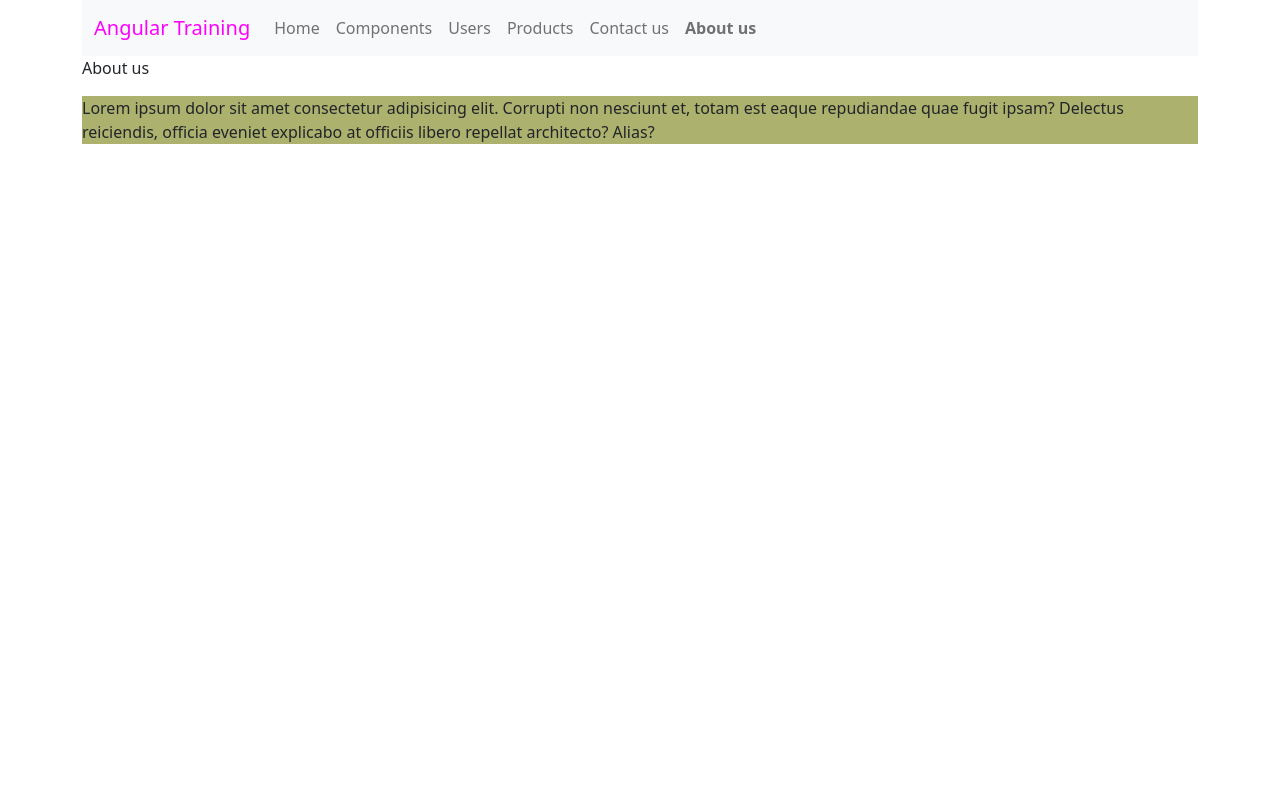
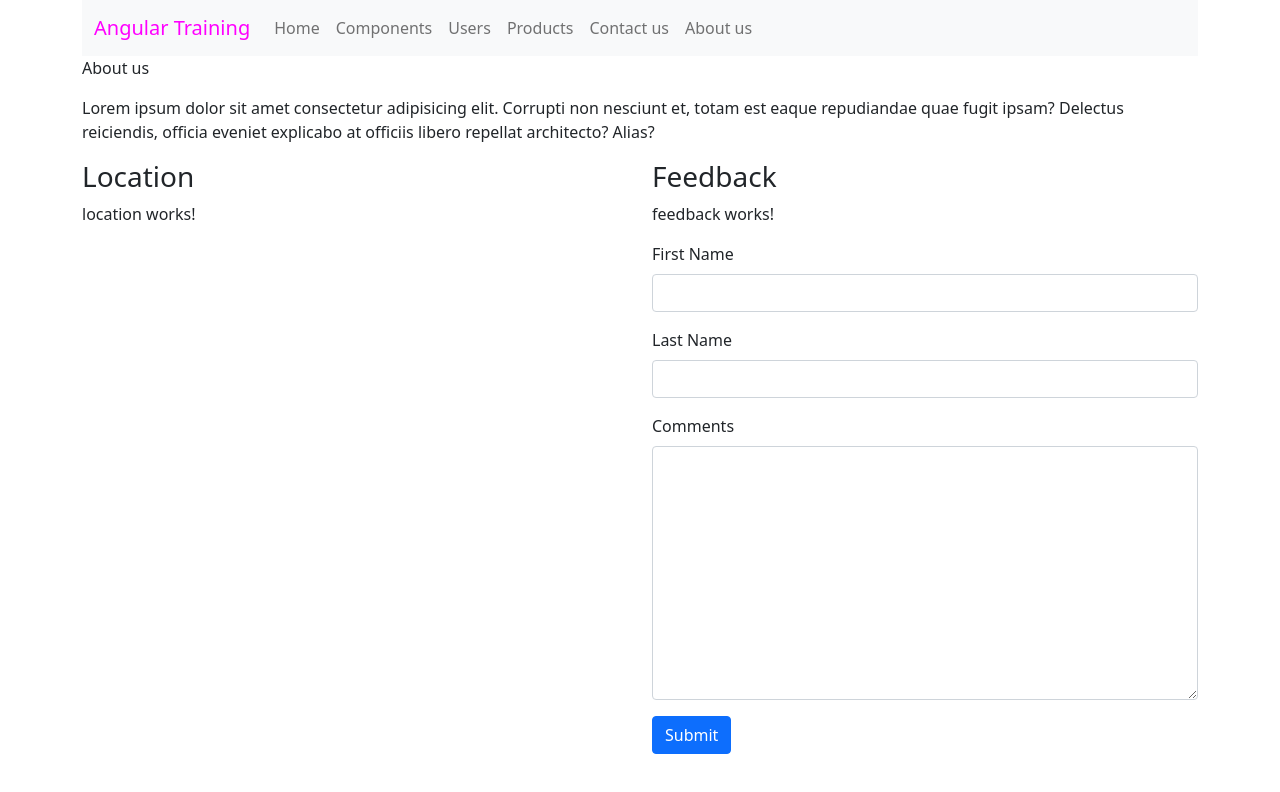
Before and after one commit to shashankGopannagari/demo, an Angular app: page /aboutus in a window 1280 px wide. Shown: the top 792 px of the page. Built offline with nearby package versions, Linux system fonts and the light colour scheme.

Commit message:
named router outlets

```diff
--- a/src/app/about-us/about-us.component.html
+++ b/src/app/about-us/about-us.component.html
@@ -1,4 +1,18 @@
 <p>About us</p>
-<p style="background-color: rgb(172, 177, 110);">
+<p >
     Lorem ipsum dolor sit amet consectetur adipisicing elit. Corrupti non nesciunt et, totam est eaque repudiandae quae fugit ipsam? Delectus reiciendis, officia eveniet explicabo at officiis libero repellat architecto? Alias?
 </p>
+
+<div class="row">
+    <div class="col-md-6">
+        <h3>Location</h3>
+
+        <app-location></app-location>
+        <!-- <router-outlet name="map"></router-outlet> -->
+    </div>
+    <div class="col-md-6">
+        <h3>Feedback</h3>
+        <app-feedback></app-feedback>
+        <!-- <router-outlet name="feedback"></router-outlet> -->
+    </div>
+</div>
--- /dev/null
+++ b/src/app/about-us/feedback/feedback.component.html
@@ -0,0 +1,18 @@
+<p>feedback works!</p>
+
+<form>
+    <div class="mb-3">
+      <label for="firstName" class="form-label">First Name</label>
+      <input type="text" class="form-control" id="firstName">
+    </div>
+    <div class="mb-3">
+        <label for="lastName" class="form-label">Last Name</label>
+        <input type="text" class="form-control" id="lastName">
+      </div>
+    <div class="mb-3">
+      <label for="comments" class="form-label">Comments</label>
+      <textarea class="form-control" name="comments" id="comments" cols="30" rows="10"></textarea>
+    </div>
+
+    <button type="submit" class="btn btn-primary">Submit</button>
+  </form>
--- /dev/null
+++ b/src/app/about-us/feedback/feedback.component.ts
@@ -0,0 +1,15 @@
+import { Component, OnInit } from '@angular/core';
+
+@Component({
+  selector: 'app-feedback',
+  templateUrl: './feedback.component.html',
+  styleUrls: ['./feedback.component.css']
+})
+export class FeedbackComponent implements OnInit {
+
+  constructor() { }
+
+  ngOnInit(): void {
+  }
+
+}
--- /dev/null
+++ b/src/app/about-us/location/location.component.html
@@ -0,0 +1 @@
+<p>location works!</p>
--- /dev/null
+++ b/src/app/about-us/location/location.component.ts
@@ -0,0 +1,15 @@
+import { Component, OnInit } from '@angular/core';
+
+@Component({
+  selector: 'app-location',
+  templateUrl: './location.component.html',
+  styleUrls: ['./location.component.css']
+})
+export class LocationComponent implements OnInit {
+
+  constructor() { }
+
+  ngOnInit(): void {
+  }
+
+}
--- a/src/app/app.component.html
+++ b/src/app/app.component.html
@@ -28,7 +28,12 @@
               </li>
               <li class="nav-item">
                 <!-- <a class="nav-link disabled">About us</a> -->
-                <a class="nav-link"  [routerLinkActive]="'myActive'"  [routerLink]="'/aboutus'">About us</a>
+                <a class="nav-link"  [routerLinkActive]="'myActive'"  [routerLink]="['/aboutus', {
+                  outlets: {
+                    'map': ['location'],
+                    'feedback': ['feedback']
+                  }
+                }]">About us</a>
               </li>
             </ul>
           </div>
@@ -37,7 +42,7 @@
 </header>
 
 <main >
-        <router-outlet></router-outlet>
+        <router-outlet ></router-outlet>
 <!-- <app-data-binding></app-data-binding> -->
 
 <!-- <app-property-binding-ex></app-property-binding-ex> -->
--- a/src/app/app.module.ts
+++ b/src/app/app.module.ts
@@ -30,7 +30,6 @@ import { HashLocationStrategy, LocationStrategy } from '@angular/common';
     ExamplePipe,
     FilterPipe,
     myComponents,
-
   ],
   imports: [
     BrowserModule,
```
Also changed, not shown: src/app/app-routing.module.ts (+8 -2 lines), src/app/about-us/feedback/feedback.component.css (added), src/app/about-us/location/location.component.css (added), 1 other file (tests, documents, lock files or other folders).
